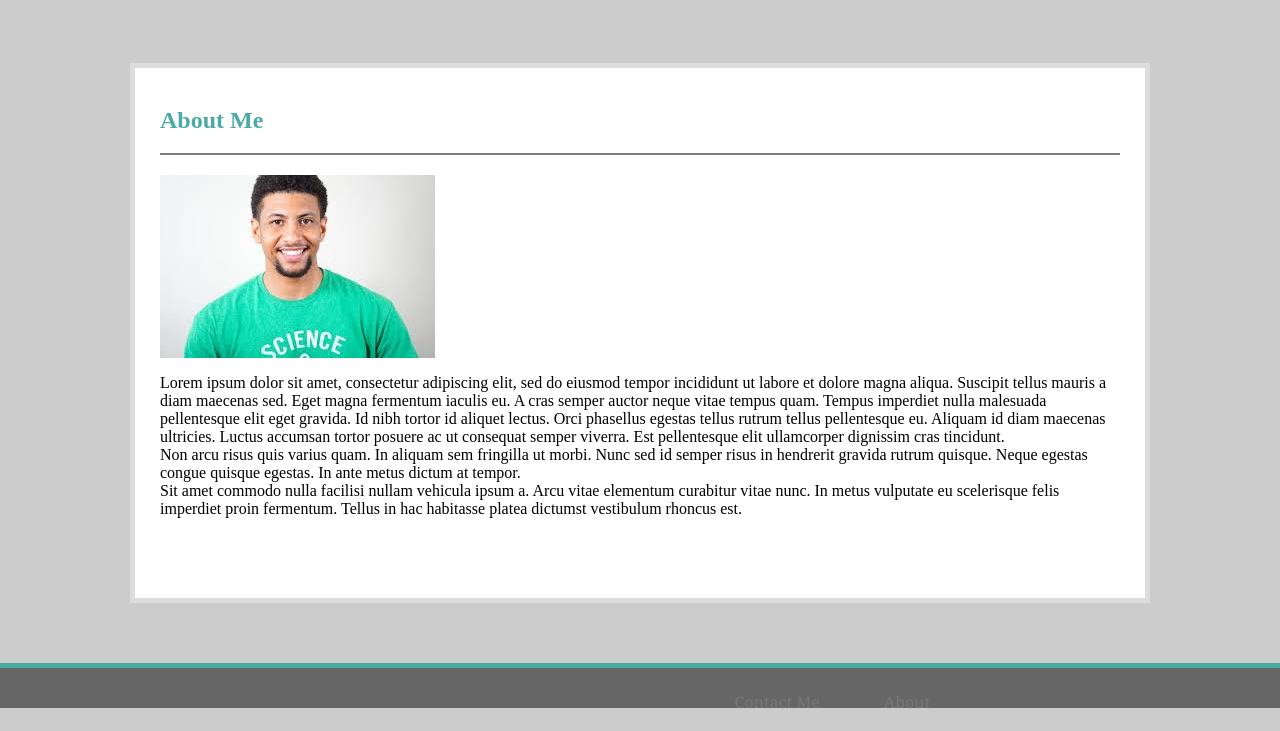
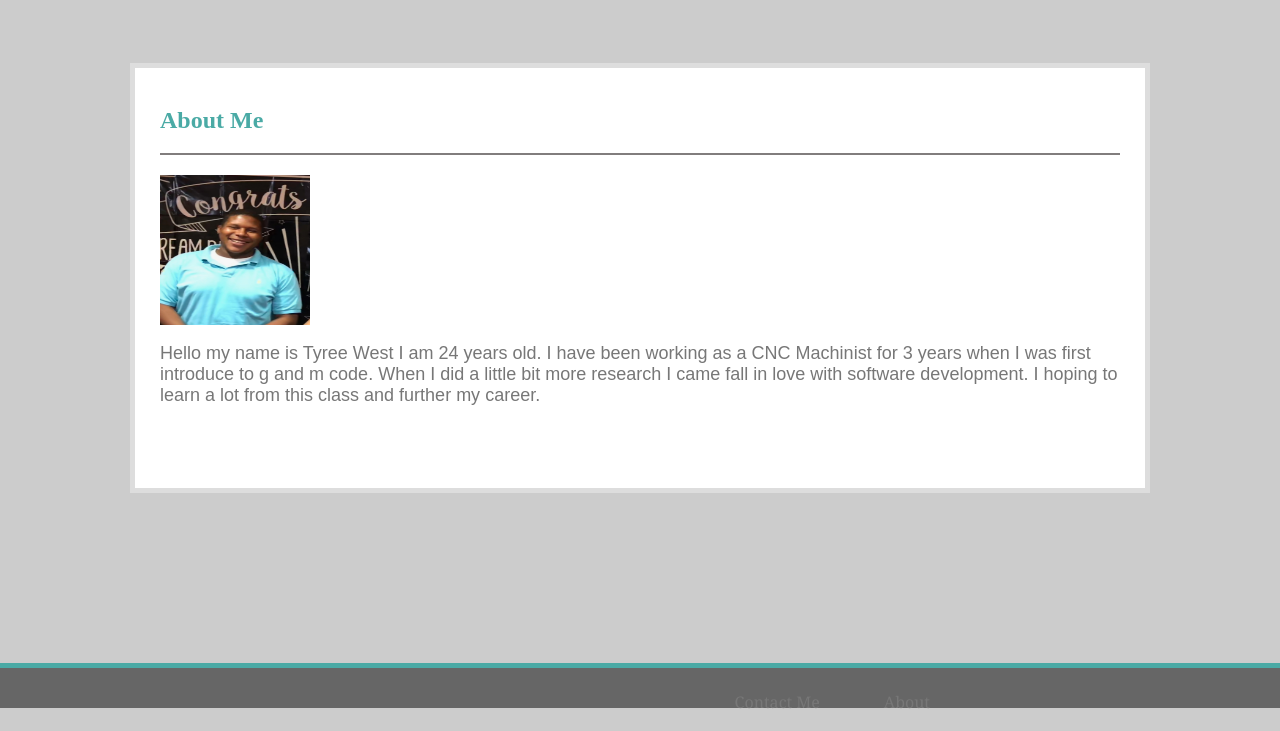
Before and after one commit to jetlife56/BasicPortfolio, a plain HTML site: page index.html in a window 1280 px wide. Shown: the part 92-823 px from the top of the page. After the commit the page ends 800 px from the top, so only its background shows below. Drawn offline with Linux system fonts and the light colour scheme.

Commit message:
edit to index.html

```diff
--- a/assets/css/style.css
+++ b/assets/css/style.css
@@ -85,8 +85,17 @@ a:hover{
   display: grid;
 
 }
-img{
-  float: left;
+#profileimg{
+width: 150px;
+height: 150px;
+}
+
+.textwrap {
+  text-align-last: auto;
+  color: #777777;
+  font-size: 18px;
+  align-self: start;
+  font-family: 'Arial', 'Helvetica Neue', Helvetica, sans-serif;
 }
 
 #form{
@@ -119,12 +128,11 @@ button{
 }section{
   max-width: 960px;
   width: 100%;
-  padding: ;
-
+  padding: 0;
 }
 .img{
   width: 150px;
-
+  height:150px;
 }
 footer {
   color: #4dddd4;
@@ -133,7 +141,7 @@ footer {
  left: 0;
  width: 100%;
  height: 5%;
- background: #666666;
+ background:#666666;
  border-top: 5px;
  border-top-style: solid;
  border-color: #4aaaa5;
--- a/index.html
+++ b/index.html
@@ -19,23 +19,16 @@
 <div class="maincontent">
     <h2 class="h2wrap">About Me</h2>
     <div id="main">
-        <img src="assets/images/profile.jpg">
+        <img  id="profileimg" src="assets/images/profilepic.JPG">
          <p class="textwrap">
-             Lorem ipsum dolor sit amet, consectetur adipiscing elit,
-             sed do eiusmod tempor incididunt ut labore et dolore magna aliqua.
-             Suscipit tellus mauris a diam maecenas sed. Eget magna fermentum iaculis eu.
-             A cras semper auctor neque vitae tempus quam. Tempus imperdiet nulla malesuada pellentesque elit eget gravida.
-             Id nibh tortor id aliquet lectus. Orci phasellus egestas tellus rutrum tellus pellentesque eu.
-             Aliquam id diam maecenas ultricies. Luctus accumsan tortor posuere ac ut consequat semper viverra. Est pellentesque elit ullamcorper dignissim cras tincidunt.
-             <br />
-             Non arcu risus quis varius quam. In aliquam sem fringilla ut morbi.
-             Nunc sed id semper risus in hendrerit gravida rutrum quisque.
-             Neque egestas congue quisque egestas. In ante metus dictum at tempor.
-            <br />
-             Sit amet commodo nulla facilisi nullam vehicula ipsum a.
-             Arcu vitae elementum curabitur vitae nunc.
-             In metus vulputate eu scelerisque felis imperdiet proin fermentum.
-             Tellus in hac habitasse platea dictumst vestibulum rhoncus est.
+             Hello my name is Tyree West I am 24 years old.
+             I have been working as a CNC Machinist for 3 years
+              when I was first introduce to g and m code. When
+              I did a little bit more research I came fall
+              in love with software development. I hoping to learn a lot
+              from this class and further my career.
+
+
 
          </p>
     </div>
```
Also changed, not shown: assets/images/profilepic.JPG (added).
